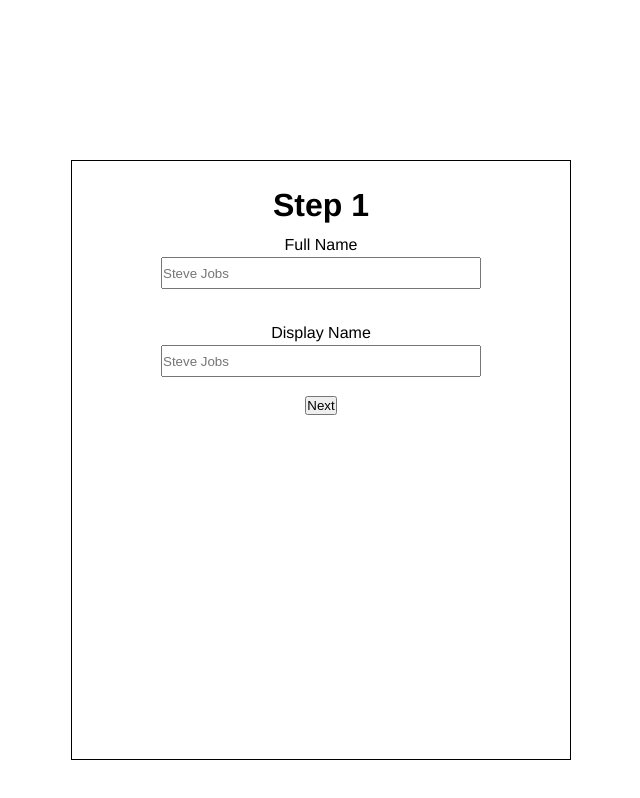
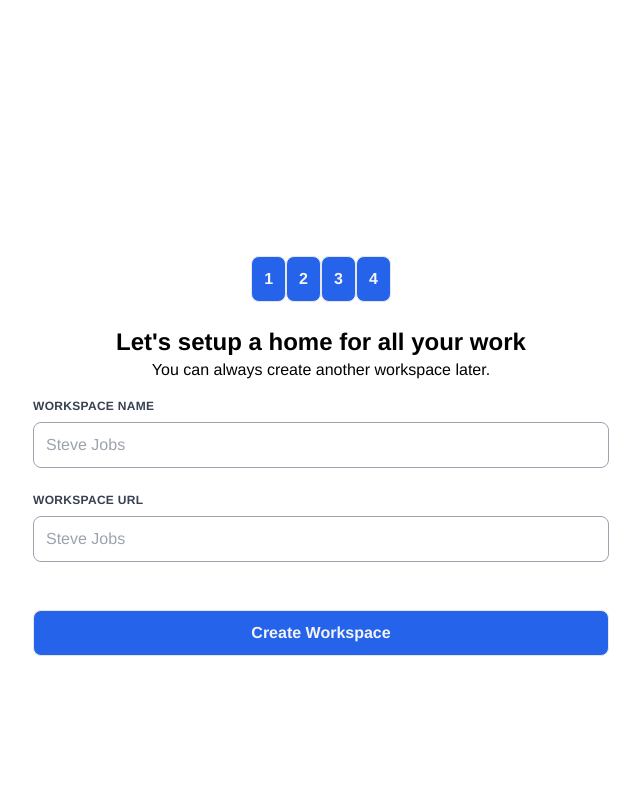
Before and after one commit to briankarlsayen/react-websites, a React (Vite) app: page / in a window 1280 px wide. Shown: the top 798 px of the page, without its empty margins (319-959 px from the left). Built offline with nearby package versions, Linux system fonts and the light colour scheme; a web font is replaced by a local one.

Commit message:
update: revise ui

```diff
--- a/package.json
+++ b/package.json
@@ -6,7 +6,8 @@
   "scripts": {
     "dev": "vite",
     "build": "vite build",
-    "preview": "vite preview"
+    "preview": "tailwindcss -i ./src/index.css -o ./dist/output.css",
+    "watch": "tailwindcss -i ./src/index.css -o ./dist/output.css --watch"
   },
   "dependencies": {
     "react": "^18.2.0",
@@ -17,6 +18,9 @@
     "@types/react": "^18.0.15",
     "@types/react-dom": "^18.0.6",
     "@vitejs/plugin-react": "^2.0.0",
+    "autoprefixer": "^10.4.8",
+    "postcss": "^8.4.16",
+    "tailwindcss": "^3.1.8",
     "vite": "^3.0.0"
   }
 }
--- /dev/null
+++ b/postcss.config.cjs
@@ -0,0 +1,6 @@
+module.exports = {
+  plugins: {
+    tailwindcss: {},
+    autoprefixer: {},
+  },
+}
--- a/src/index.css
+++ b/src/index.css
@@ -1,4 +1,9 @@
 @import url('https://fonts.googleapis.com/css2?family=Inspiration&display=swap');
+
+@tailwind base;
+@tailwind components;
+@tailwind utilities;
+
 :root {
   font-family: Helvetica, Arial, sans-serif;
   font-size: 16px;
--- a/src/pages/onboarding.jsx
+++ b/src/pages/onboarding.jsx
@@ -4,7 +4,7 @@ import "../styles/onboarding.css"
 function Onboarding() {
   const [userInfo, setUserInfo] = useState(
     {
-      step: 1,
+      step: 2,
       fullName: '',
       displayName: '',
       workSpaceName: '',
@@ -22,15 +22,43 @@ function Onboarding() {
   };
 
   return (
-    <div className="onboarding">
-      <div className='spacing'></div>
-      <div className="onboarding-container">
+    <div className='py-64'>
+      <ButtonCont userInfo={userInfo} setUserInfo={setUserInfo} />
+      {/* <div className="text-center mt-24">
+        <div className="flex items-center justify-center">
+          <svg fill="none" viewBox="0 0 24 24" className="w-12 h-12 text-blue-500" stroke="currentColor">
+              <path stroke-linecap="round" stroke-linejoin="round" stroke-width="2" d="M12 15v2m-6 4h12a2 2 0 002-2v-6a2 2 0 00-2-2H6a2 2 0 00-2 2v6a2 2 0 002 2zm10-10V7a4 4 0 00-8 0v4h8z"/>
+          </svg>
+        </div>
+        <h2 className="text-4xl tracking-tight">
+          Sign in into your account
+        </h2>
+        <span className="text-sm">or <a href="#" className="text-blue-500">
+          register a new account
+        </a>
+        </span>
+      </div> */}
+      {/* <SampleForm /> */}
+      {/* <div className='text-center py-4'>
+        <h1 className='text-2xl font-semibold'>Let's setup a home for all your work</h1>
+        <p>You can always create another workspace later.</p>
+      </div> */}
       <StepContainer userInfo={userInfo} setUserInfo={setUserInfo} updateField={updateField} />
-        <div>
-          { userInfo.step > 1 ? <button onClick={()=>setUserInfo({...userInfo, step: userInfo.step - 1})}>Previous</button> : null }
-          { userInfo.step < 4 ? <button onClick={()=>setUserInfo({...userInfo, step: userInfo.step + 1})}>Next</button> : null }
     </div>
-      </div>
+  )
+}
+
+const ButtonCont = ({setUserInfo, userInfo}) => {
+  return(
+    <div className='flex justify-center'>
+      <button className='appearance-none block bg-blue-600 text-gray-100 font-bold border border-gray-200
+          rounded-lg py-3 px-3 leading-tight hover:bg-blue-500 focus:outline-none focus:bg-white focus:border-gray-500' onClick={()=>setUserInfo({...userInfo, step: 1})}>1</button>
+      <button className='appearance-none block bg-blue-600 text-gray-100 font-bold border border-gray-200
+          rounded-lg py-3 px-3 leading-tight hover:bg-blue-500 focus:outline-none focus:bg-white focus:border-gray-500' onClick={()=>setUserInfo({...userInfo, step: 2})}>2</button>
+      <button className='appearance-none block bg-blue-600 text-gray-100 font-bold border border-gray-200
+          rounded-lg py-3 px-3 leading-tight hover:bg-blue-500 focus:outline-none focus:bg-white focus:border-gray-500' onClick={()=>setUserInfo({...userInfo, step: 3})}>3</button>
+      <button className='appearance-none block bg-blue-600 text-gray-100 font-bold border border-gray-200
+          rounded-lg py-3 px-3 leading-tight hover:bg-blue-500 focus:outline-none focus:bg-white focus:border-gray-500' onClick={()=>setUserInfo({...userInfo, step: 4})}>4</button>
     </div>
   )
 }
@@ -45,14 +73,15 @@ function StepContainer({ userInfo, setUserInfo, updateField}) {
       return <FinalStep userInfo={userInfo} setUserInfo={setUserInfo} updateField={updateField} />
     case 4:
       return (
-        <div>
-          <h1>Congratulations</h1>
-          <p>{userInfo.fullName}</p>
-          <p>{userInfo.displayName}</p>
-          <p>{userInfo.workSpaceName}</p>
-          <p>{userInfo.workSpaceURL}</p>
-          <p>{userInfo.workSpaceType}</p>
-        </div>
+        <Congrats userInfo={userInfo} />
+        // <div>
+        //   <h1>Congratulations</h1>
+        //   <p>{userInfo.fullName}</p>
+        //   <p>{userInfo.displayName}</p>
+        //   <p>{userInfo.workSpaceName}</p>
+        //   <p>{userInfo.workSpaceURL}</p>
+        //   <p>{userInfo.workSpaceType}</p>
+        // </div>
       )
     default:
       return (<div></div>)
@@ -61,53 +90,83 @@ function StepContainer({ userInfo, setUserInfo, updateField}) {
 
 const FirstStep = ({userInfo, setUserInfo, updateField}) => {
   return(
-    <>
-      <h1>Step {userInfo.step}</h1>
-      <form className="form-container">
-        <div className="input-container">
-          <label htmlFor="fullName">Full Name</label>
-          <input type="text" name="fullName" id="fullName" placeholder="Steve Jobs" className="input-field"  value={userInfo.fullName} onChange={updateField} required />
+    <div className="flex flex-col items-center justify-center my-2 mx-4 md:mx-0">
+      <div className='text-center py-4'>
+        <h1 className='text-2xl font-semibold'>Welcome! First things first...</h1>
+        <p>You can always change them later.</p>
       </div>
-        <div className="input-container">
-          <label htmlFor="displayName">Display Name</label>
-          <input type="text" name="displayName" id="displayName" placeholder="Steve Jobs" className="input-field"  value={userInfo.displayName} onChange={updateField} required />
+      <div className="w-full max-w-xl bg-white rounded-lg">
+        <form className="flex flex-wrap -mx-3 mb-6">
+          <div className="w-full md:w-full px-3 mb-6">
+            <label className="block uppercase tracking-wide text-gray-700 text-xs font-bold mb-2" htmlFor="fullName">Full Name</label>
+            <input className="appearance-none block w-full bg-white text-gray-900 font-medium border
+              border-gray-400 rounded-lg py-3 px-3 leading-tight focus:outline-none" name="fullName" type="text"
+              id="fullName" placeholder="Steve Jobs" value={userInfo.fullName} onChange={updateField} required />
+          </div>
+          <div className="w-full md:w-full px-3 mb-6">
+            <label className="block uppercase tracking-wide text-gray-700 text-xs font-bold mb-2" htmlFor="displayName">Display Name</label>
+            <input className="appearance-none block w-full bg-white text-gray-900 font-medium border
+              border-gray-400 rounded-lg py-3 px-3 leading-tight focus:outline-none" name="displayName" type="text"
+              id="displayName" placeholder="Steve Jobs" value={userInfo.displayName} onChange={updateField} required />
           </div>
         </form>
-    </>
+        <div className="w-full md:w-full mb-6">
+          <button className="appearance-none block w-full bg-blue-600 text-gray-100 font-bold border border-gray-200
+          rounded-lg py-3 px-3 leading-tight hover:bg-blue-500 focus:outline-none focus:bg-white focus:border-gray-500">Create Workspace</button>
+        </div>
+      </div>
+    </div>
   )
 }
 
 const SecondStep = ({userInfo, setUserInfo, updateField}) => {
   return(
-    <>
-      <h1>Step {userInfo.step}</h1>
-      <form className="form-container">
-        <div className="input-container">
-          <label htmlFor="workSpaceName">Workspace Name</label>
-          <input type="text" name="workSpaceName" id="workSpaceName" placeholder="Steve Jobs" className="input-field"  value={userInfo.workSpaceName} onChange={updateField} required />
+    <div className="flex flex-col items-center justify-center my-2 mx-4 md:mx-0">
+      <div className='text-center py-4'>
+        <h1 className='text-2xl font-semibold'>Let's setup a home for all your work</h1>
+        <p>You can always create another workspace later.</p>
       </div>
-        <div className="input-container">
-          <label htmlFor="workSpaceURL">Workspace URL</label>
-          <input type="text" name="workSpaceURL" id="workSpaceURL" placeholder="Steve Jobs" className="input-field"  value={userInfo.workSpaceURL} onChange={updateField} required />
+      <div className="w-full max-w-xl bg-white rounded-lg">
+        <form className="flex flex-wrap -mx-3 mb-6">
+          <div className="w-full md:w-full px-3 mb-6">
+            <label className="block uppercase tracking-wide text-gray-700 text-xs font-bold mb-2" htmlFor="workSpaceName">Workspace Name</label>
+            <input className="appearance-none block w-full bg-white text-gray-900 font-medium border
+              border-gray-400 rounded-lg py-3 px-3 leading-tight focus:outline-none" name="workSpaceName" type="text"
+              id="workSpaceName" placeholder="Steve Jobs" value={userInfo.workSpaceName} onChange={updateField} required />
+          </div>
+          <div className="w-full md:w-full px-3 mb-6">
+            <label className="block uppercase tracking-wide text-gray-700 text-xs font-bold mb-2" htmlFor="workSpaceURL">Workspace URL</label>
+            <input className="appearance-none block w-full bg-white text-gray-900 font-medium border
+              border-gray-400 rounded-lg py-3 px-3 leading-tight focus:outline-none" name="workSpaceURL" type="text"
+              id="workSpaceURL" placeholder="Steve Jobs" value={userInfo.workSpaceURL} onChange={updateField} required />
           </div>
         </form>
-    </>
+          <div className="w-full md:w-full mb-6">
+            <button className="appearance-none block w-full bg-blue-600 text-gray-100 font-bold border border-gray-200
+            rounded-lg py-3 px-3 leading-tight hover:bg-blue-500 focus:outline-none focus:bg-white focus:border-gray-500">Create Workspace</button>
+          </div>
+      </div>
+    </div>
   )
 }
 
 const FinalStep = ({userInfo, setUserInfo, updateField}) => {
   return(
-    <>
-      <h1>Step {userInfo.step}</h1>
-      <form >
-        <div>
+    <div className="flex flex-col items-center justify-center my-2 mx-4 md:mx-0">
+      <div className='text-center py-4'>
+        <h1 className='text-2xl font-semibold'>How are you planning to use Note-app?</h1>
+        <p>We'll streamline your setup experience accordingly.</p>
+      </div>
+      <div className="w-full max-w-xl bg-white rounded-lg">
+        <form className='flex justify-evenly p-6'>
+          <div className='p-6 border'>
             <label htmlFor="workSpaceType">
               <input type="radio" name="workSpaceType" id="workSpaceType"
               value="solo" onChange={updateField} checked={userInfo.workSpaceType === "solo"} />
               Solo
             </label>
           </div>
-        <div>
+          <div className='p-6 border'>
             <label htmlFor="workSpaceType">
               <input type="radio" name="workSpaceType" id="workSpaceType"
               value="team" onChange={updateField} checked={userInfo.workSpaceType === "team"}/>
@@ -115,8 +174,34 @@ const FinalStep = ({userInfo, setUserInfo, updateField}) => {
             </label>
           </div>
         </form>
-    </>
+        <div className="w-full md:w-full mb-6">
+          <button className="appearance-none block w-full bg-blue-600 text-gray-100 font-bold border border-gray-200
+          rounded-lg py-3 px-3 leading-tight hover:bg-blue-500 focus:outline-none focus:bg-white focus:border-gray-500">Create Workspace</button>
+        </div>
+      </div>
+    </div>
   )
 }
 
+const Congrats = ({userInfo}) => {
+  return(
+    <div className="flex justify-center my-2 mx-4 md:mx-0">
+      <div className="w-full max-w-xl bg-white rounded-lg py-24 px-10 text-center">
+        <h1 className='text-4xl pb-4'>Congratulations, {userInfo.fullName}</h1>
+        <p className='pb-6'>You have completed onboarding, you can start using app.</p>
+        {/* <p>{userInfo.fullName}</p>
+        <p>{userInfo.displayName}</p>
+        <p>{userInfo.workSpaceName}</p>
+        <p>{userInfo.workSpaceURL}</p>
+        <p>{userInfo.workSpaceType}</p> */}
+        <div className="w-full md:w-full mb-6">
+          <button className="appearance-none block w-full bg-blue-600 text-gray-100 font-bold border border-gray-200
+          rounded-lg py-3 px-3 leading-tight hover:bg-blue-500 focus:outline-none focus:bg-white focus:border-gray-500">Create Workspace</button>
+        </div>
+      </div>
+    </div>
+  )
+}
+
+
 export default Onboarding
--- /dev/null
+++ b/tailwind.config.cjs
@@ -0,0 +1,11 @@
+/** @type {import('tailwindcss').Config} */
+module.exports = {
+  content: [
+    "./index.html",
+    "./src/**/*.{vue,js,ts,jsx,tsx}",
+  ],
+  theme: {
+    extend: {},
+  },
+  plugins: [],
+}
```
Also changed, not shown: 1 other file (tests, documents, lock files or other folders). Lines whose indentation alone changed are shown as unchanged.
